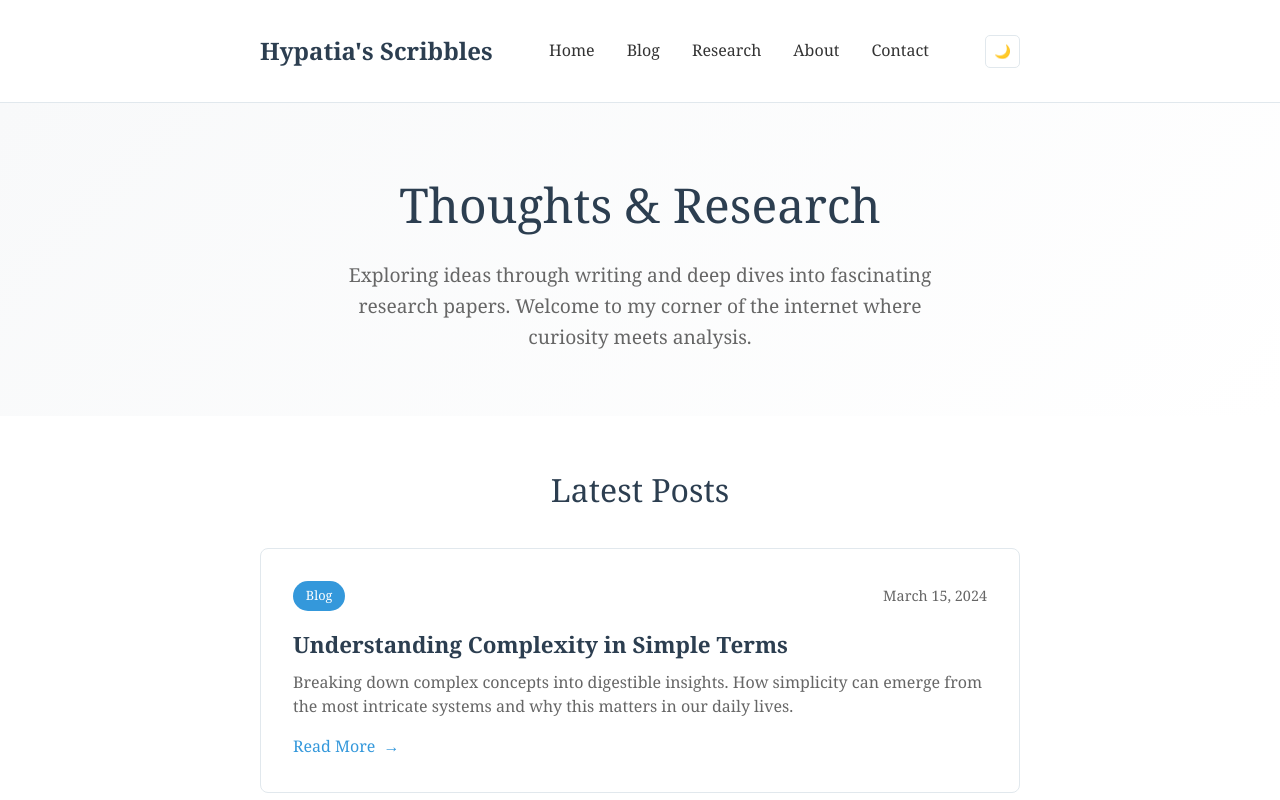
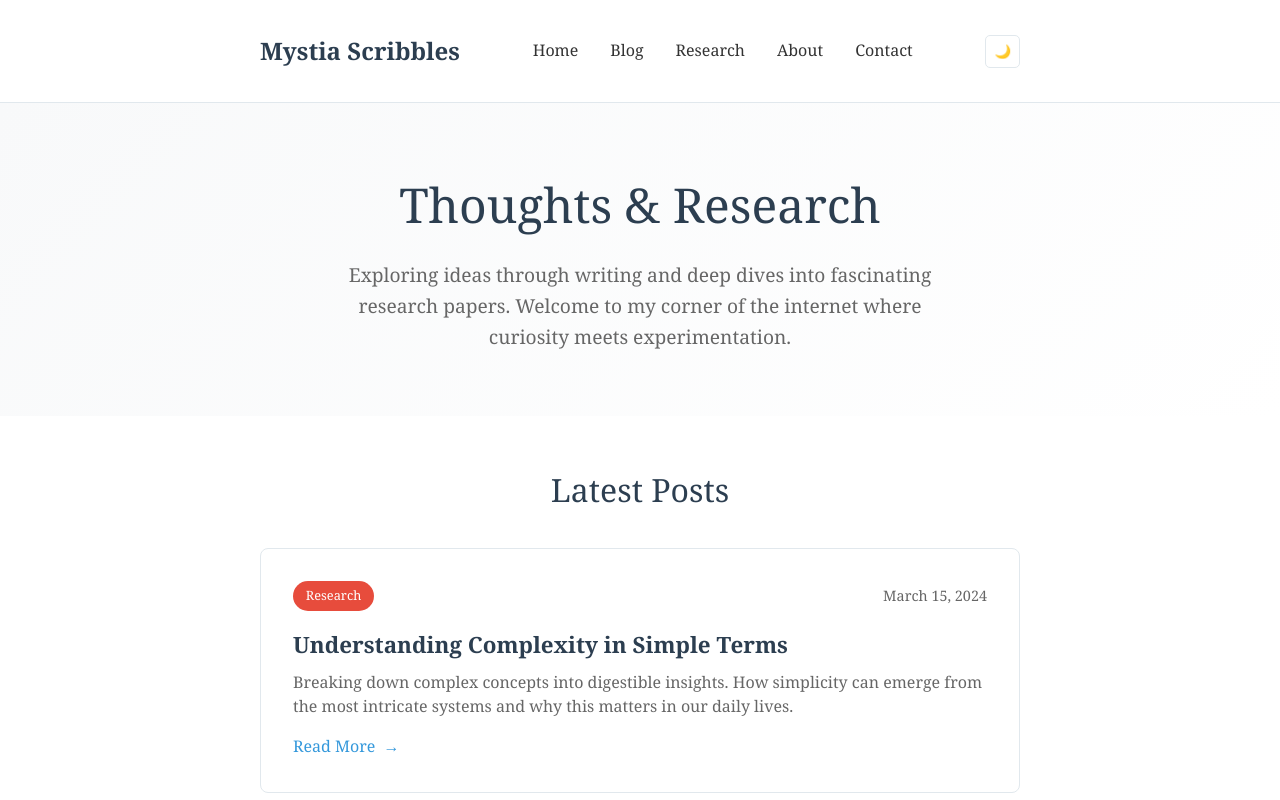
Before and after one commit to silvererudite/mystia, a plain HTML site: page index.html in a window 1280 px wide. Shown: the top 800 px of the page. Drawn offline with Linux system fonts and the light colour scheme.

Commit message:
Update blog name

```diff
--- a/index.html
+++ b/index.html
@@ -11,7 +11,7 @@
     <header>
         <div class="container">
             <div class="header-content">
-                <a href="#" class="logo">Hypatia's Scribbles</a>
+                <a href="#" class="logo">Mystia Scribbles</a>
                 <nav>
                     <ul>
                         <li><a href="#home">Home</a></li>
@@ -29,7 +29,7 @@
     <section class="hero" id="home">
         <div class="container">
             <h1>Thoughts & Research</h1>
-            <p>Exploring ideas through writing and deep dives into fascinating research papers. Welcome to my corner of the internet where curiosity meets analysis.</p>
+            <p>Exploring ideas through writing and deep dives into fascinating research papers. Welcome to my corner of the internet where curiosity meets experimentation.</p>
         </div>
     </section>
 
@@ -48,7 +48,7 @@
                 <div class="articles-grid">
                     <article class="article-card fade-in">
                         <div class="article-meta">
-                            <span class="article-category">Blog</span>
+                            <span class="article-category research">Research</span>
                             <span>March 15, 2024</span>
                         </div>
                         <h3 class="article-title">Understanding Complexity in Simple Terms</h3>
@@ -90,7 +90,7 @@
         </div>
     </main>
 
-    <footer>
+    <!-- <footer>
         <div class="container">
             <div class="footer-content">
                 <div class="footer-section">
@@ -111,7 +111,7 @@
                         <li><a href="#">Philosophy</a></li>
                     </ul>
                 </div>
-                <div class="footer-section">
+                 <div class="footer-section">
                     <h3>Subscribe</h3>
                     <p>Get notified about new posts and research deep dives.</p>
                     <form style="margin-top: 1rem;">
@@ -119,12 +119,12 @@
                         <button type="submit" style="background: var(--secondary-color); color: white; border: none; padding: 0.5rem 1rem; border-radius: 3px; cursor: pointer;">Subscribe</button>
                     </form>
                 </div>
-            </div>
+             </div>
             <div class="footer-bottom">
                 <p>&copy; 2024 Your Name. All rights reserved.</p>
             </div>
         </div>
-    </footer>
+    </footer>  -->
 
     <!-- <script>
         // Smooth scrolling for navigation links
```
